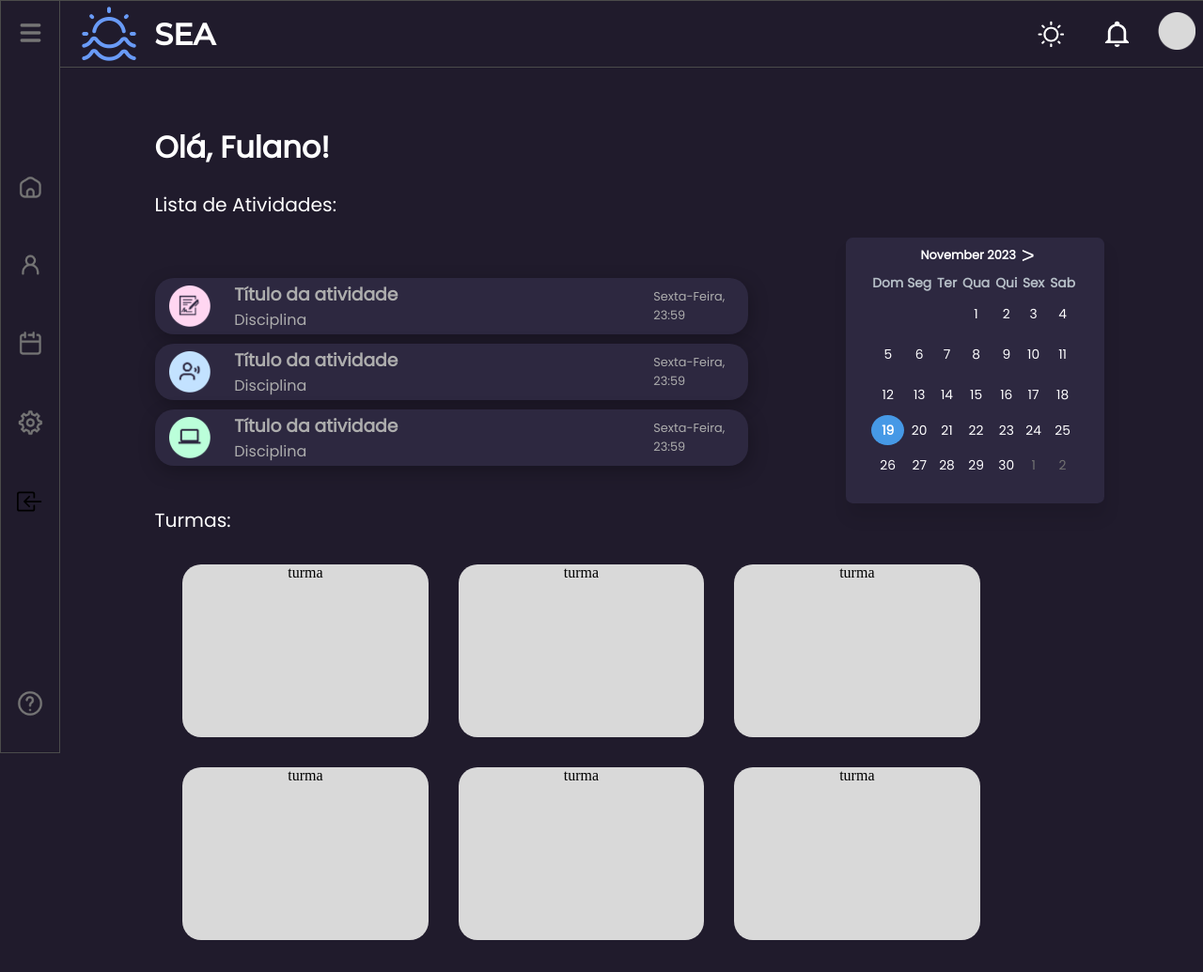
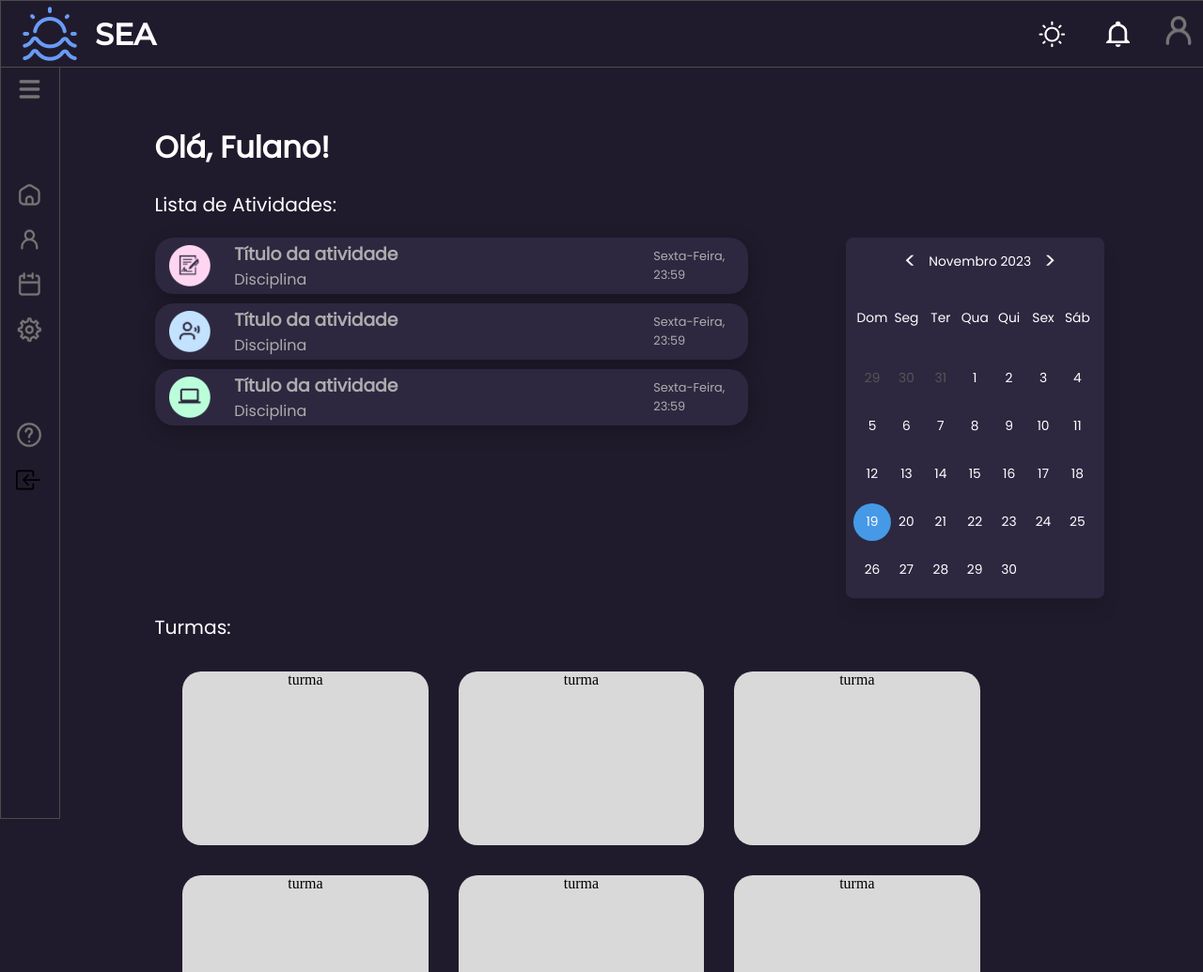
Before and after one commit to Caioalves14/SEA-frontend, a website: page views/painelaluno.html in a window 1280 px wide. Shown: the top 1035 px of the page at 94% size. Drawn offline with Linux system fonts and the light colour scheme.

Commit message:
conserto do calendario e ajuste no menu lateral

```diff
--- a/public/css/painel-aluno.css
+++ b/public/css/painel-aluno.css
@@ -1,4 +1,6 @@
-html,body{
+/* HTML e corpo da página */
+html,
+body {
     background: #201B2C;
     margin: 0;
     padding: 0;
@@ -8,19 +10,20 @@ html,body{
     flex-wrap: wrap;
 }
 
-header{
+/* Cabeçalho da página */
+header {
     background: #201B2C;
     position: fixed;
-    margin-left: 3.95rem;
     display: flex;
     height: 4.375rem;
-    width: 95%;
+    width: 100%;
     border: 1px solid #4B4B4B;
     justify-content: space-between;
     align-items: center;
+    z-index: 2;
 }
 
-.inicio{
+.inicio {
     display: flex;
 }
 
@@ -32,30 +35,33 @@ header{
     gap: 19.2px;
 }
 
-#container{
+/* Contêiner principal da página */
+#container {
     margin-left: 3.95rem;
-    margin-top: 4rem;;
+    margin-top: 4rem;
     width: 94.75%;
     height: 28.625rem;
     display: grid;
     justify-content: center;
 }
 
-#textos{
+/* Estilos para a seção de textos */
+#textos {
     font-family: 'Poppins', sans-serif;
     display: inline;
     padding-top: 3rem;
     color: #FFFFFF;
 }
 
-#atvi{
+/* Seção de atividades */
+#atvi {
     padding-right: 6.5rem;
     display: grid;
     gap: 0.64rem;
     align-content: center;
 }
 
-.atividade{
+.atividade {
     display: flex;
     width: 39.45281rem;
     height: 3.73219rem;
@@ -66,112 +72,163 @@ header{
     align-items: center;
 }
 
-#atv{
+#atv {
     font-size: 1.267rem;
 }
 
-.at{
+.at {
     padding-left: 0.96rem;
     width: 2.76456rem;
     height: 2.76456rem;
 }
 
-#g1{
+#g1 {
     padding-left: 1.57rem;
     font-family: 'Poppins';
 }
 
-#g2{
+#g2 {
     font-size: 0.806rem;
     font-family: 'Poppins';
     padding-left: 17rem;
 }
 
-#t-atv,#disciplina,#dia,#hora{
+#t-atv, #disciplina, #dia, #hora {
     margin: 0;
 }
 
-#av{
+#av {
     width: 63.1245rem;
-    height: 17.85456rem;
     display: flex;
+    align-items: flex-start;
 }
 
-#calendar{
+ul {
+    padding-inline-start: 0;
+}
+
+/* Contêiner do calendário */
+.container-cale {
     display: flex;
     align-items: center;
     flex-direction: column;
     background-color: #4B4B4B;
-    width: 17.7rem;
-    height: 17.7rem;
+    width: 18.7rem;
     border-radius: 0.46075rem;
     background: #2D2840;
     box-shadow: 1.84305px 14.74442px 17.509px 0px rgba(0, 0, 0, 0.09);
-    overflow: hidden;
     font-family: 'Poppins', sans-serif;
     font-size: 0.864rem;
 }
 
-.calendar-header {
+/* Cabeçalho do calendário */
+.container-cale .header-cale {
     display: flex;
+    align-items: center;
+    padding: 1px 30px;
     justify-content: space-between;
+}
+
+.header-cale .seta {
+    display: flex;
     align-items: center;
 }
 
-#prev-month,#next-month {
-    background-color: #2D2840;
-    border: none;
-    box-shadow: none;
-    color: #FFFFFF;
+.header-cale .seta span {
+    height: 38px;
+    width: 38px;
+    margin: 0 1px;
+    cursor: pointer;
+    color: #fff;
+    text-align: center;
+    line-height: 38px;
     font-size: 1.5rem;
-    cursor: pointer;
-
+    user-select: none;
+    border-radius: 50%;
+    font-family: 'Poppins', sans-serif;
 }
 
-table {
-    width: 80%;
-    height: 80%;
-    border-collapse: collapse;
+/* seta de navegação no cabeçalho do calendário */
+.seta span:last-child {
+    margin-right: -10px;
 }
 
-th, td {
-    text-align: center;
-    padding: 1px;
+.header-cale .seta span:hover {
+    background: #201B2C;
 }
 
-#current-month {
-    color: #FFFFFF;
-    font-size: 0.80631rem;
-    text-transform: capitalize;
+.header-cale .data-atual {
+    font-size: 0.86394rem;
+    font-weight: 500;
+    color: #FFF;
 }
 
-th {
-    color: #B5BEC6;
-    border: none;
+.calendario {
+    padding: .625rem;
 }
 
-td {
-    background-color: #2D2840;
-    color: #FFFFFF;
-    border: none;
+.calendario ul {
+    display: flex;
+    flex-wrap: wrap;
+    list-style: none;
+    text-align: center;
 }
 
-td.today {
-    width: 2rem; /* Largura total desejada (incluindo preenchimento e borda) */
-    height: 2rem; /* Altura total desejada (incluindo preenchimento e borda) */
-    background-color: #4699E6;
-    font-weight: bold;
-    color: #FFFFFF;
-    border-radius: 50%;
-    padding: 0; /* Remova qualquer preenchimento */
-    border: none; /* Remova qualquer borda */
+.calendario .dias {
+    margin-bottom: 10px;
 }
 
-td.not-this-month {
-    color: #717171;
+/* Estilo do calendario */
+
+.calendario li {
+    color: #333;
+    width: calc(100% / 7);
+    font-size: 0.86394rem;
 }
 
-#salas{
+.calendario .semanas li {
+    font-weight: 500;
+    cursor: default;
+    color: #fff;
+}
+
+.calendario .dias li {
+    z-index: 1;
+    cursor: pointer;
+    position: relative;
+    margin-top: 30px;
+    color: #fff;
+}
+
+.dias li.inactive {
+    color: #555555;
+}
+
+.dias li.active {
+    color: #fff;
+}
+
+.dias li::before {
+    position: absolute;
+    content: "";
+    left: 50%;
+    top: 50%;
+    height: 40px;
+    width: 40px;
+    z-index: -1;
+    border-radius: 50%;
+    transform: translate(-50%, -50%);
+}
+
+.dias li.active::before {
+    background: #4699E6;
+}
+
+.dias li:not(.active):hover::before {
+    background: #201B2C;
+}
+
+#salas {
     padding-top: 2rem;
     width: 56.72138000000001rem;
     height: 24.93881rem;
@@ -182,7 +239,9 @@ td.not-this-month {
     padding-bottom: 2rem;
 }
 
-.turmas{
+/* Estilo de turmas */
+
+.turmas {
     width: 16.34331rem;
     height: 11.51906rem;
     border-radius: 1.25rem;
@@ -190,13 +249,14 @@ td.not-this-month {
     text-align: center;
 }
 
-#turmac{
+#turmac {
     color: #FFFFFF;
     font-family: 'Poppins', sans-serif;
     font-size: 1.26713rem;
+    padding-top: 1rem;
 }
 
-#titulo{
+#titulo {
     text-align: center;
     font-family: 'Montserrat', sans-serif;
     color: rgba(255, 255, 255, 1);
@@ -204,54 +264,80 @@ td.not-this-month {
     padding-top: 0.8rem;
 }
 
-.logo{
+.logo {
     max-width: 64px;
     max-height: 64px;
     padding-right: 1rem;
     padding-left: 1.25rem;
 }
 
-nav{
-    display: grid;
+/* Estilo de menu lateral */
+
+#menu {
+    margin-top: 4.375rem;
+    display: flex;
+    flex-direction: column;
     position: fixed;
-    grid-template-columns: 1fr;
-    justify-items: center;
     background-color: #201B2C;
     width: 3.86rem;
     height: 100%;
     border: 1px solid #4B4B4B;
-    margin: 0;
-    gap: 0.5rem;
+    transition: width 0.3s;
 }
 
-#menu{
-    margin-top: .625rem;
+.menu-item {
+    display: flex;
+    flex-direction: row;
+    padding: 0.625rem 1rem;
+    cursor: pointer;
+    width: 100%;
+    box-sizing: border-box;
+    justify-content: flex-start;
+}
+
+.menu-item:hover {
+    width: 100%;
+    background-color: #2D2840;
+}
+
+.menu-item img {
+    width: 1.75rem;
+    height: 1.75rem;
+}
+
+.menu-text {
+    display: none;
+    padding-left: 1rem;
+    margin-top: auto;
+    margin-bottom: auto;
+    font-size: 1rem;
+    color: white;
+    font-family: 'Poppins', sans-serif
+}
+
+#menu:hover {
+    width: 15rem;
+    z-index: 3;
+}
+
+#menu:hover .menu-text {
+    display: flex;
+
+
+}
+
+#home, #ajuda {
+    margin-top: 4rem;
+    padding: 0.625rem 1rem;
+}
+
+#mdia,#not {
     width: 1.75rem;
     height: 1.75rem;
     padding: 0.625rem 0.75rem;
 }
 
-#home{
-    margin-top: 5rem;
-    width: 1.75rem;
-    height: 1.75rem;
-    padding: 0.625rem 0.75rem;
-}
-
-#perfil,#calendario-icon,#config,#mdia,#not,#logout{
-    width: 1.75rem;
-    height: 1.75rem;
-    padding: 0.625rem 0.75rem;
-}
-
-#ajuda{
-    width: 1.75rem;
-    height: 1.75rem;
-    margin-top: 8rem;
-    padding: 0.625rem 0.75rem;
-}
-
-#perfilopc{
+#perfilopc {
     width: 2.53419rem;
     height: 2.53419rem;
 }
--- a/public/js/painelaluno.js
+++ b/public/js/painelaluno.js
@@ -1,66 +1,68 @@
-document.addEventListener("DOMContentLoaded", function () {
-    const currentDate = new Date();
-    let currentMonth = currentDate.getMonth();
-    let currentYear = currentDate.getFullYear();
+const diasTag = document.querySelector(".dias"),
+    dataAtual = document.querySelector(".data-atual"),
+    iconesAntProx = document.querySelectorAll(".seta span");
 
-    const calendarBody = document.getElementById("calendar-body");
-    const currentMonthElement = document.getElementById("current-month");
+// obtendo nova data, ano e mês atuais
+let data = new Date(),
+    anoAtual = data.getFullYear(),
+    mesAtual = data.getMonth();
 
-    function generateCalendar() {
-      const firstDay = new Date(currentYear, currentMonth, 1);
-      const lastDay = new Date(currentYear, currentMonth + 1, 0);
-      const currentDay = currentDate.getDate();
+// armazenando o nome de todos os meses
+const meses = [
+    "Janeiro", "Fevereiro", "Março", "Abril",
+    "Maio", "Junho", "Julho", "Agosto", "Setembro",
+    "Outubro", "Novembro", "Dezembro"
+];
 
-      currentMonthElement.textContent = firstDay.toLocaleString("default", { month: "long" }) + " " + currentYear;
+const renderizarCalendario = () => {
+    let primeiroDiaDoMes = new Date(anoAtual, mesAtual, 1).getDay(), // obtendo o primeiro dia do mês
+        ultimoDiaDoMes = new Date(anoAtual, mesAtual + 1, 0).getDate(), // obtendo o último dia do mês
+        ultimoDiaDoMesAnterior = new Date(anoAtual, mesAtual, 0).getDate(); // obtendo o último dia do mês anterior
+    let liTag = "";
 
-      let date = new Date(firstDay);
-      calendarBody.innerHTML = "";
-
-      while (date <= lastDay) {
-        const row = document.createElement("tr");
-
-        for (let i = 0; i < 7; i++) {
-          if (i === date.getDay()) {
-            const cell = document.createElement("td");
-            cell.textContent = date.getDate();
-
-
-            if (date.getDate() === currentDay && date.getMonth() === currentMonth && date.getFullYear() === currentYear) {
-                cell.classList.add("today"); // Adiciona a classe 'today' apenas para o dia atual no mês atual
-            } else if (date.getMonth() !== currentMonth) {
-                    cell.classList.add("not-this-month"); // Adiciona a classe 'not-this-month' para destacar os dias que não são do mês atual
-                }
-
-
-            row.appendChild(cell);
-            date.setDate(date.getDate() + 1);
-          } else {
-            const cell = document.createElement("td");
-            row.appendChild(cell);
-          }
-        }
-
-        calendarBody.appendChild(row);
-      }
+    for (let i = primeiroDiaDoMes; i > 0; i--) {
+        // criando li dos últimos dias do mês anterior
+        liTag += `<li class="inactive">${ultimoDiaDoMesAnterior - i + 1}</li>`;
     }
 
-    generateCalendar();
+    for (let i = 1; i <= ultimoDiaDoMes; i++) {
+        // criando li de todos os dias do mês atual
+        // adicionando a classe ativa à li se o dia atual, o mês e o ano corresponderem
+        let hoje =
+            i === data.getDate() &&
+                mesAtual === new Date().getMonth() &&
+                anoAtual === new Date().getFullYear()
+                ? "active"
+                : "";
+        liTag += `<li class="${hoje}">${i}</li>`;
+    }
 
-    document.getElementById("prev-month").addEventListener("click", function () {
-      currentMonth -= 1;
-      if (currentMonth < 0) {
-        currentMonth = 11;
-        currentYear -= 1;
-      }
-      generateCalendar();
+    for (let i = ultimoDiaDoMes; i < 6; i++) {
+        // criando li dos primeiros dias do próximo mês
+        liTag += `<li class="inactive">${i - ultimoDiaDoMes + 1}</li>`;
+    }
+    dataAtual.innerText = `${meses[mesAtual]} ${anoAtual}`; // passando o mês e o ano atuais como texto da data atual
+    diasTag.innerHTML = liTag;
+};
+
+renderizarCalendario();
+
+iconesAntProx.forEach(seta => {
+    // obtendo ícones de anterior e próximo
+    seta.addEventListener("click", () => {
+        // adicionando evento de clique em ambos os ícones
+        // se o ícone clicado for o ícone anterior, então decrementar o mês atual em 1, senão incrementar em 1
+        mesAtual = seta.id === "ant" ? mesAtual - 1 : mesAtual + 1;
+
+        if (mesAtual < 0 || mesAtual > 11) {
+            // se o mês atual for menor que 0 ou maior que 11
+            // criando uma nova data do ano e mês atuais e passando como valor da data
+            data = new Date(anoAtual, mesAtual, new Date().getDate());
+            anoAtual = data.getFullYear(); // atualizando o ano atual com o ano da nova data
+            mesAtual = data.getMonth(); // atualizando o mês atual com o mês da nova data
+        } else {
+            data = new Date(); // passando a data atual como valor da data
+        }
+        renderizarCalendario(); // chamando a função renderizarCalendario
     });
-
-    document.getElementById("next-month").addEventListener("click", function () {
-      currentMonth += 1;
-      if (currentMonth > 11) {
-        currentMonth = 0;
-        currentYear += 1;
-      }
-      generateCalendar();
-    });
-  });
+});
--- a/views/painelaluno.html
+++ b/views/painelaluno.html
@@ -6,6 +6,7 @@
     <meta name="viewport" content="width=device-width, initial-scale=1.0">
     <title>Painel do Aluno</title>
     <link rel="stylesheet" href="../public/css/painel-aluno.css">
+    <!--Fontes-->
     <link rel="preconnect" href="https://fonts.googleapis.com">
     <link rel="preconnect" href="https://fonts.gstatic.com" crossorigin>
     <link href="https://fonts.googleapis.com/css2?family=Montserrat:wght@500&display=swap" rel="stylesheet">
@@ -15,18 +16,37 @@
 </head>
 
 <body>
-
-    <nav>
-        <img id="menu" src="../public/imagem/menu.png" alt="">
-        <img id="home" src="../public/imagem/home.png" alt="">
-        <img id="perfil" src="../public/imagem/perfil.png" alt="">
-        <img id="calendario-icon" src="../public/imagem/calendario-icon.png" alt="">
-        <img id="config" src="../public/imagem/config.png" alt="">
-        <a href="../index.html"><img id="logout" src="../public/imagem/Icon/box-arrow-in-left.svg" alt=""></a>
-        <img id="ajuda" src="../public/imagem/ajuda.png" alt="">
-
-
+    <!--Menu-->
+    <nav id="menu">
+        <div class="menu-item" id="menu-icon">
+            <img src="../public/imagem/menu.png" alt="Menu">
+        </div>
+        <div class="menu-item" id="home">
+            <img src="../public/imagem/home.png" alt="Home">
+            <span class="menu-text">Início</span>
+        </div>
+        <div class="menu-item" id="perfil">
+            <img src="../public/imagem/perfil.png" alt="Perfil">
+            <span class="menu-text">Perfil</span>
+        </div>
+        <div class="menu-item" id="calendario-icon">
+            <img src="../public/imagem/calendario-icon.png" alt="Calendario">
+            <span class="menu-text">Calendário</span>
+        </div>
+        <div class="menu-item" id="config">
+            <img src="../public/imagem/config.png" alt="Configurações">
+            <span class="menu-text">Configurações</span>
+        </div>
+        <div class="menu-item" id="ajuda">
+            <img src="../public/imagem/ajuda.png" alt="Ajuda">
+            <span class="menu-text">Ajuda</span>
+        </div>
+        <a href="../index.html" class="menu-item" id="logout">
+            <img src="../public/imagem/Icon/box-arrow-in-left.svg" alt="Logout">
+            <span class="menu-text">Logout</span>
+        </a>
     </nav>
+    <!--Cabeçalho-->
     <header>
         <div class="inicio">
             <img class="logo" src="../public/imagem/logo.png" alt="logotipo">
@@ -35,16 +55,17 @@
         <div class="option-horizontal">
             <img id="mdia" src="../public/imagem/dia.png">
             <img id="not" src="../public/imagem/notifica.png">
-            <img id= "perfilopc" src="../public/imagem/perfilopc.png">
+            <img id= "perfilopc" src="../public/imagem/perfil.png">
         </div>
     </header>
-
+    <!--Container Principal-->
     <div id="container">
         <div id="textos">
             <h1 id="nome">Olá, Fulano!</h1>
             <p id="atv">Lista de Atividades:</p>
         </div>
         <div id="av">
+            <!--Atividades-->
             <div id="atvi">
                 <div class="atividade">
                     <img class="at" src="../public/imagem/at1.png" alt="">
@@ -105,29 +126,32 @@
                     </div>
                 </div>
             </div>
-            <div id="calendar">
-                <div class="calendar-header">
-                    <button id="prev-month"></button>
-                    <h1 id="current-month"></h1>
-                    <button id="next-month">></button>
+
+            <!-- Calendário -->
+            <div class="container-cale">
+                <div class="header-cale">
+                    <div class="seta">
+                        <span id="ant" class="esquerda">&lt;</span>
+                        <p class="data-atual"></p>
+                        <span id="prox" class="direita">&gt;</span>
+                    </div>
                 </div>
-                <table>
-                    <thead>
-                        <tr>
-                            <th>Dom</th>
-                            <th>Seg</th>
-                            <th>Ter</th>
-                            <th>Qua</th>
-                            <th>Qui</th>
-                            <th>Sex</th>
-                            <th>Sab</th>
-                        </tr>
-                    </thead>
-                    <tbody id="calendar-body">
-                    </tbody>
-                </table>
+                <div class="calendario">
+                    <ul class="semanas">
+                        <li>Dom</li>
+                        <li>Seg</li>
+                        <li>Ter</li>
+                        <li>Qua</li>
+                        <li>Qui</li>
+                        <li>Sex</li>
+                        <li>Sáb</li>
+                    </ul>
+                    <ul class="dias"></ul>
+                </div>
             </div>
+
         </div>
+        <!--Turmas-->
         <div id="turmac">
             Turmas:
         </div>
```
